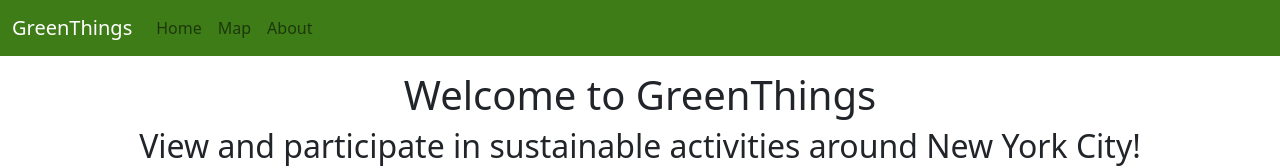
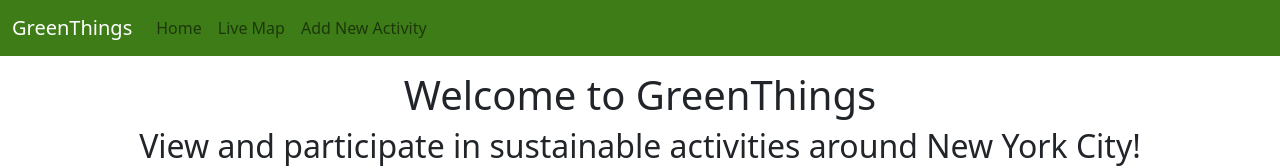
Before and after one commit to Julio-M/greenthings-frontend, a React (Create React App) app: page / in a window 1280 px wide. Shown: the top 168 px of the page. Built offline with nearby package versions, Linux system fonts and the light colour scheme.

Commit message:
Slight change to nav bar

```diff
--- a/src/Components/NavBar.js
+++ b/src/Components/NavBar.js
@@ -11,8 +11,8 @@ function NavBar(){
                 <Navbar.Brand style={{color: "white"}} href="/">GreenThings</Navbar.Brand>
                 <Nav className="me-auto">
                     <Nav.Link href="/">Home</Nav.Link>
-                    <Nav.Link href="map">Map</Nav.Link>
-                    <Nav.Link href="about">About</Nav.Link>
+                    <Nav.Link href="map">Live Map</Nav.Link>
+                    <Nav.Link href="new-activity">Add New Activity</Nav.Link>
                 </Nav>
             </Container>
         </Navbar>
```
